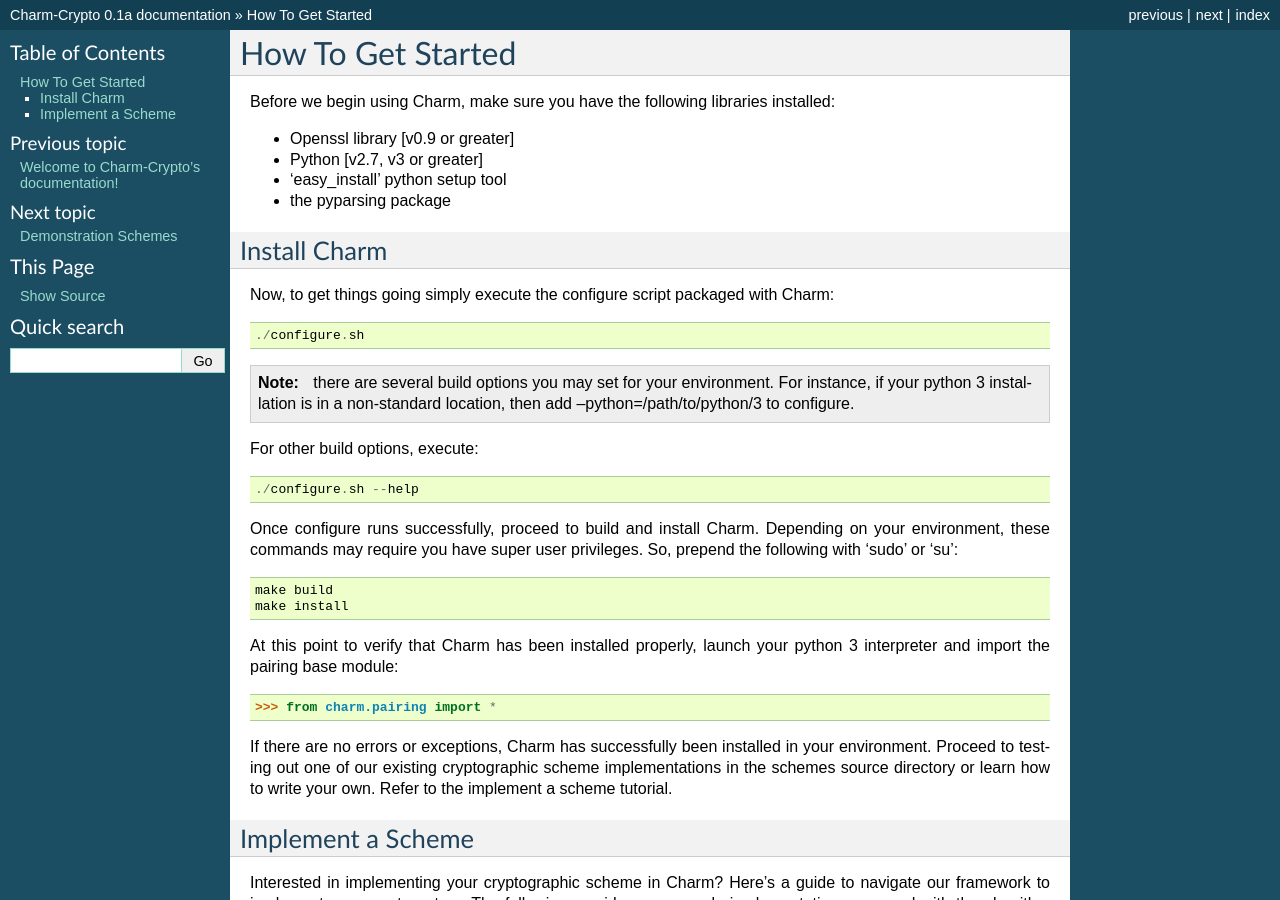
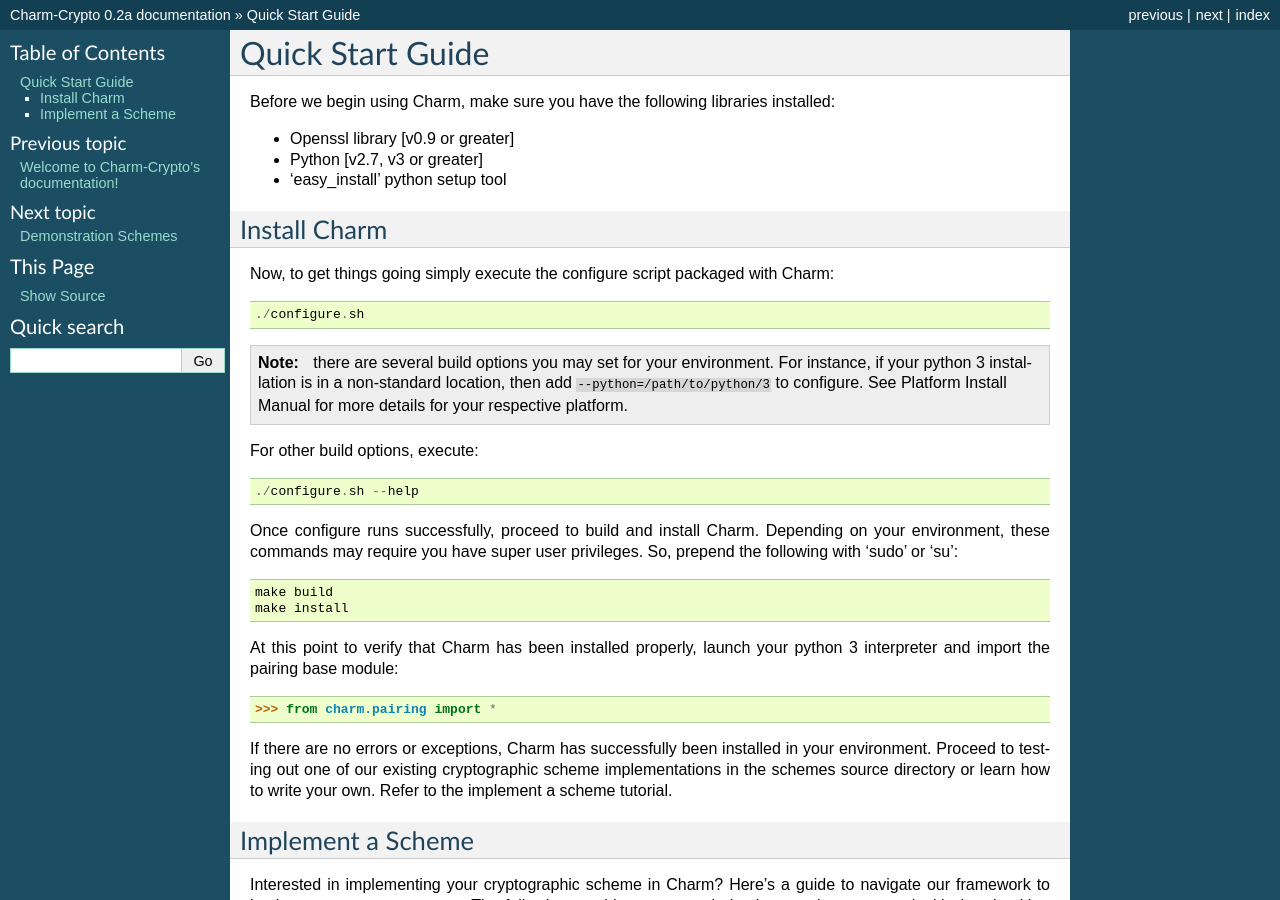
Before and after one commit to iulianiosep/charm-crypto, a Sphinx documentation site: the page built from doc/source/tutorial.rst, in a window 1280 px wide and 900 px high. Built offline with Sphinx 7.4.7, drawn with Linux system fonts in a browser that asks for light colours; formulas are drawn with MathJax 3; pages that are not in the unit, such as notebooks, are missing from menus; some of the changed text lies outside the part shown.

Commit message:
updates to documentation

```diff
--- a/doc/source/conf.py
+++ b/doc/source/conf.py
@@ -29,6 +29,7 @@ sys.path.insert(0, os.path.abspath('../../toolbox/'))
 # Add any Sphinx extension module names here, as strings. They can be extensions
 # coming with Sphinx (named 'sphinx.ext.*') or your custom ones.
 extensions = ['sphinx.ext.autodoc', 'sphinx.ext.todo', 'sphinx.ext.coverage', 'sphinx.ext.pngmath', 'sphinx.ext.ifconfig', 'sphinx.ext.viewcode']
+#extensions = ['sphinx.ext.autodoc', 'sphinx.ext.todo', 'sphinx.ext.coverage', 'sphinx.ext.pngmath', 'sphinx.ext.ifconfig']
 todo_include_todos = True
 #jsmath_path="jsMath/easy/load.js"
 
@@ -46,16 +47,16 @@ master_doc = 'index'
 
 # General information about the project.
 project = 'Charm-Crypto'
-copyright = '2011, Joseph Ayo Akinyele, Gary Belvin, Matt Green'
+copyright = '2011, Johns Hopkins University'
 
 # The version info for the project you're documenting, acts as replacement for
 # |version| and |release|, also used in various other places throughout the
 # built documents.
 #
 # The short X.Y version.
-version = '0.1'
+version = '0.2'
 # The full version, including alpha/beta/rc tags.
-release = '0.1a'
+release = '0.2a'
 
 # The language for content autogenerated by Sphinx. Refer to documentation
 # for a list of supported languages.
--- a/doc/source/index.rst
+++ b/doc/source/index.rst
@@ -12,6 +12,7 @@ Contents:
 .. toctree::
    :maxdepth: 1
 
+   install_source
    tutorial
    schemes
    toolbox
--- a/doc/source/toolbox.rst
+++ b/doc/source/toolbox.rst
@@ -7,11 +7,10 @@ Toolbox Classes
 
    toolbox/ABEnc
    toolbox/ABEncMultiAuth
-   toolbox/batchlang
-   toolbox/batchparser
    toolbox/bitstring
    toolbox/Commit
    toolbox/conversion
+   toolbox/eccurve
    toolbox/ecgroup
    toolbox/enum
    toolbox/Hash
@@ -24,6 +23,7 @@ Toolbox Classes
    toolbox/PKEnc
    toolbox/PKSig
    toolbox/policytree
+   toolbox/redundancyschemes
    toolbox/schemebase
    toolbox/secretutil
    toolbox/securerandom
--- a/doc/source/tutorial.rst
+++ b/doc/source/tutorial.rst
@@ -1,4 +1,4 @@
-How To Get Started
+Quick Start Guide
 ==================
 
 
@@ -10,7 +10,6 @@ Before we begin using Charm, make sure you have the following libraries installe
 
 - 'easy_install' python setup tool
 
-- the pyparsing package
 
 Install Charm
 ^^^^^^^^^^^^^^^^^^^^^^^^^
@@ -20,7 +19,7 @@ Now, to get things going simply execute the configure script packaged with Charm
    ./configure.sh
 
 .. note::
-	there are several build options you may set for your environment. For instance, if your python 3 installation is in a non-standard location, then add --python=/path/to/python/3 to configure.
+	there are several build options you may set for your environment. For instance, if your python 3 installation is in a non-standard location, then add ``--python=/path/to/python/3`` to configure. See Platform Install Manual for more details for your respective platform.
 
 For other build options, execute::
 
```
Also changed, not shown: other parts of doc/source/tutorial.rst (+1 -0 lines), doc/autoschemes.py (+10 -0 lines), doc/source/schemes.rst (+7 -2 lines), doc/source/schemes/abenc_adapt_hybrid.rst (added, +7 -0 lines), doc/source/schemes/pkenc_rabin.rst (added, +7 -0 lines), doc/source/schemes/pksig_chch.rst (added, +7 -0 lines), doc/source/schemes/pksig_chp.rst (added, +7 -0 lines), doc/source/schemes/pksig_hess.rst (added, +7 -0 lines), doc/source/schemes/pksig_rsa_hw09.rst (added, +7 -0 lines), doc/source/schemes/pksig_waters05.rst (added, +7 -0 lines), 2 other files.
